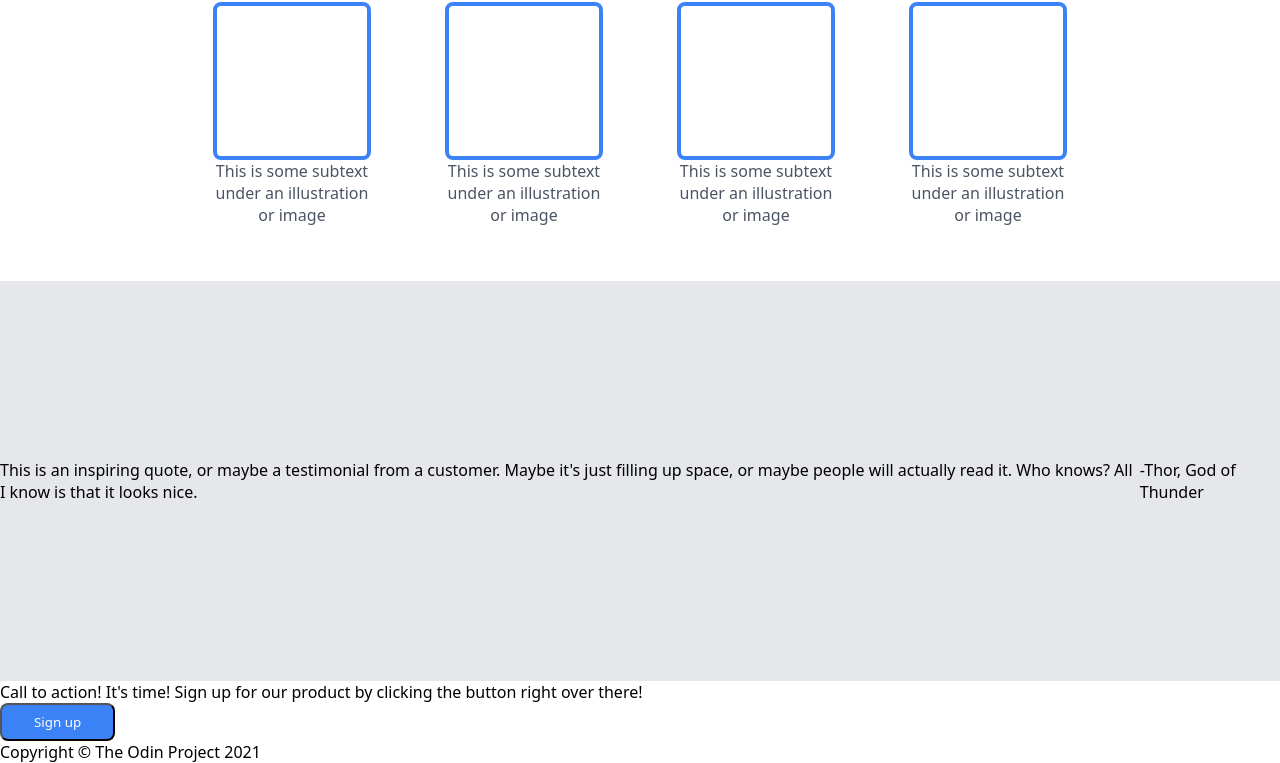
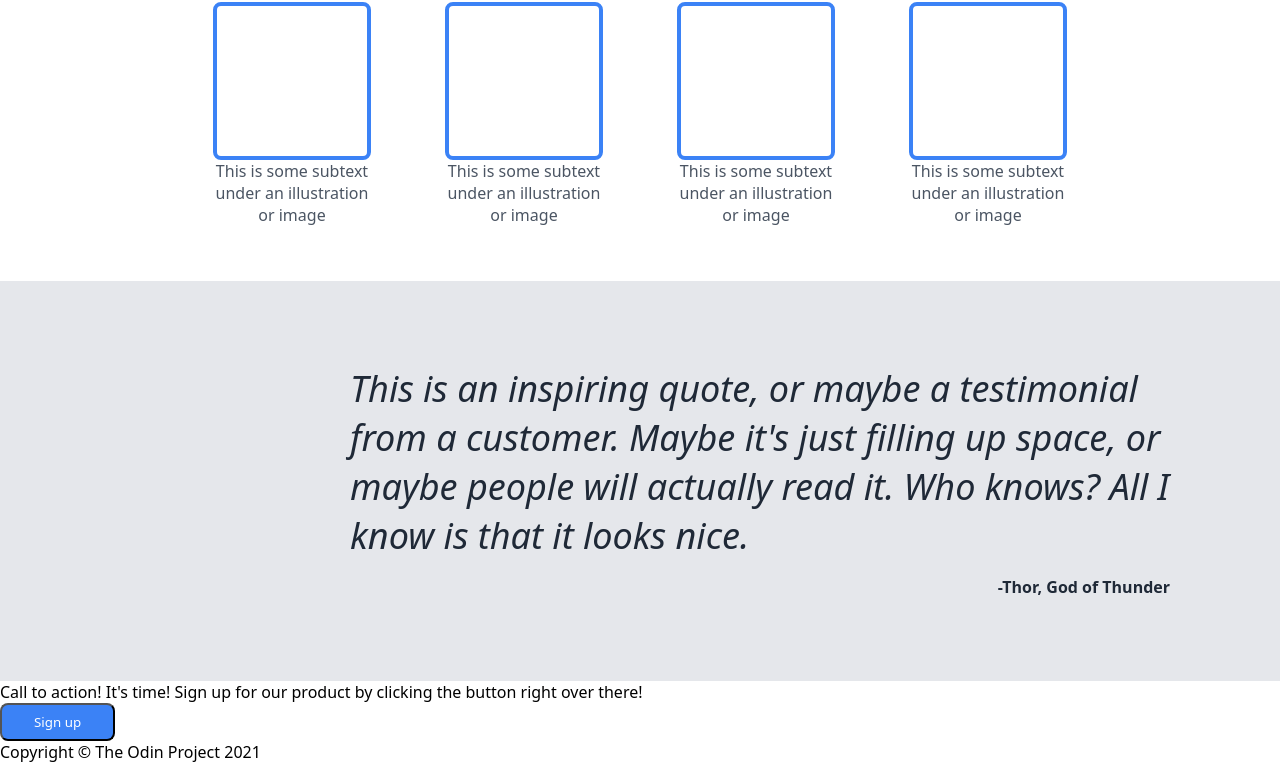
Before and after one commit to fddemarco/odin-landing-page, a plain HTML site: page index.html in a window 1280 px wide. Shown: the part 552-1315 px from the top of the page. Drawn offline with Linux system fonts and the light colour scheme.

Commit message:
feat: align quote and author

```diff
--- a/index.html
+++ b/index.html
@@ -72,9 +72,13 @@
       </div>
     </div>
   </div>
-  <div class="quote">
-    This is an inspiring quote, or maybe a testimonial from a customer. Maybe it's just filling up space, or maybe people will actually read it. Who knows? All I know is that it looks nice.
-    <div class="author">-Thor, God of Thunder</div>
+  <div class="quote-section">
+    <div class="column-container">
+      <div class="quote">
+        This is an inspiring quote, or maybe a testimonial from a customer. Maybe it's just filling up space, or maybe people will actually read it. Who knows? All I know is that it looks nice.
+      </div>
+      <div class="author">-Thor, God of Thunder</div>
+    </div>
   </div>
   <div class="signup-banner">
     <div class="signup-message">
--- a/styles.css
+++ b/styles.css
@@ -51,7 +51,7 @@ button {
 
 .header-content,
 .information-section,
-.quote {
+.quote-section {
   min-height: 50vh;
   display: flex;
   align-items: center;
@@ -94,10 +94,14 @@ button {
   flex: 1;
 }
 
+.information-header,
+.author {
+  font-weight: 650;
+  color: #1F2937;
+}
+
 .information-header {
   font-size: 36px;
-  font-weight: 650;
-  color: #1F2937;
 }
 
 .information {
@@ -124,6 +128,20 @@ button {
   text-align: center;
 }
 
+.quote-section {
+  background-color: #E5E7EB;
+  padding: 0 350px;
+}
+
 .quote {
-  background-color: #E5E7EB;
+  font-size: 36px;
+  font-weight: lighter;
+  font-style: italic;
+  color: #1F2937;
+  width: 820px;
 }
+
+.author {
+  text-align: right;
+  align-self: flex-end;
+}
```
